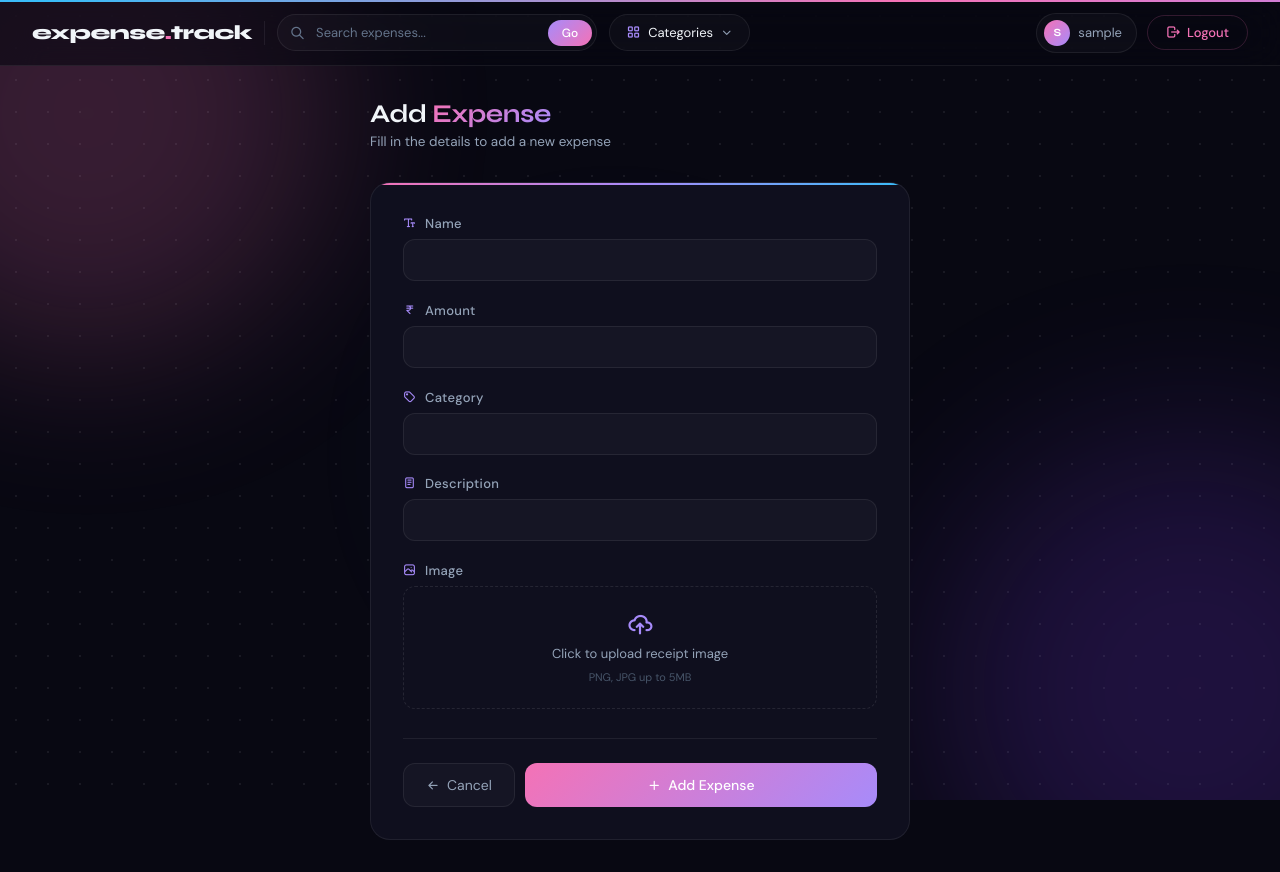
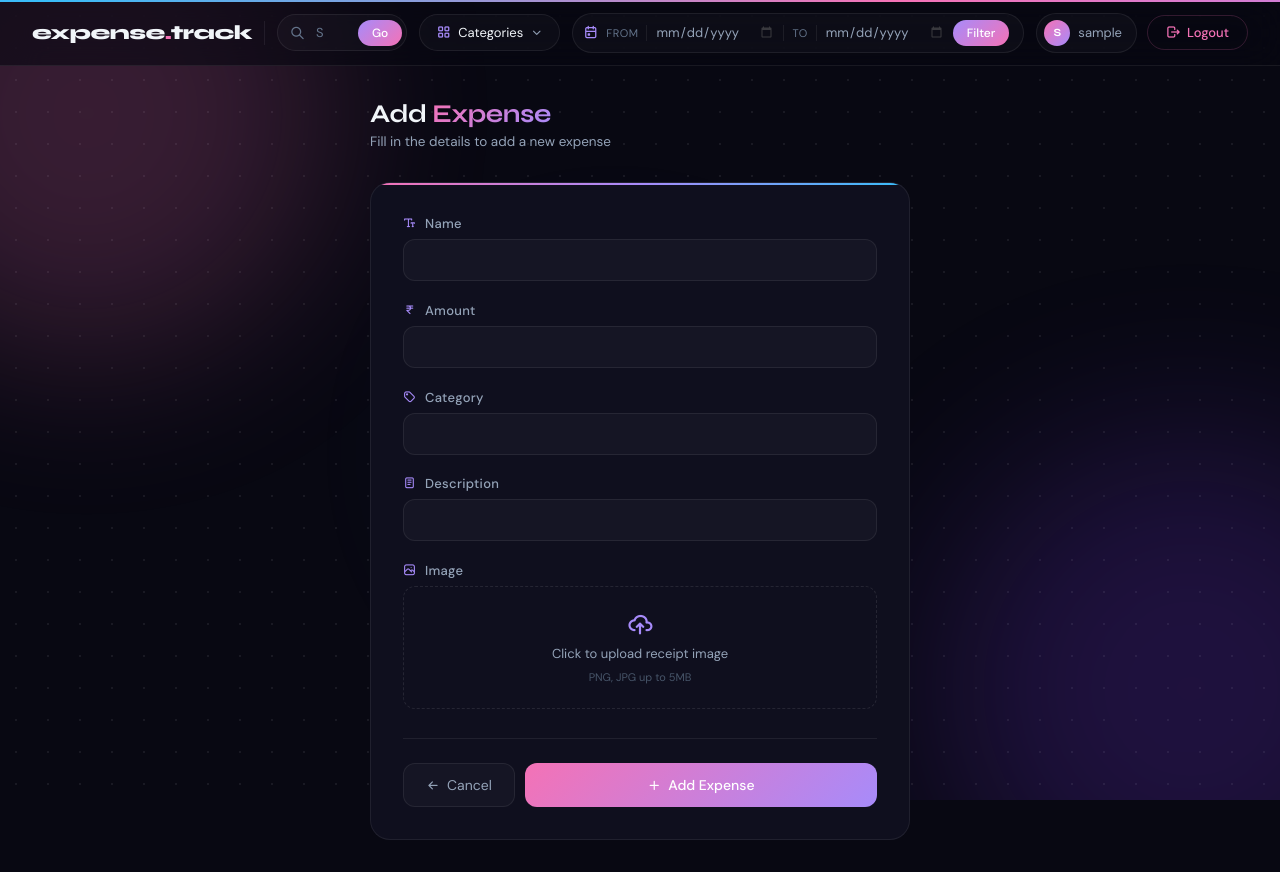
Before and after one commit to yachikadev/Expense-Tracker-Django, a Django app: page /add/ in a window 1280 px wide. Run offline with Django 5.2, Linux system fonts and the light colour scheme; the visitor is signed in with stand-in values (Sample User, id 1).

Commit message:
feat: add date range filter to expense list

```diff
--- a/ExpenseTracker/views.py
+++ b/ExpenseTracker/views.py
@@ -18,7 +18,8 @@ class ExpenseListView(LoginRequiredMixin,ListView):
     def get_queryset(self):
         query = self.request.GET.get('q')
         category = self.request.GET.get('category')
-
+        date_from = self.request.GET.get('date_from')
+        date_to = self.request.GET.get('date_to')
         expense = Expense.objects.filter(user=self.request.user)
 
         if query:
@@ -29,6 +30,10 @@ class ExpenseListView(LoginRequiredMixin,ListView):
             expense = expense.filter(category=category)
 
         return expense
+        if date_from:
+            expense = expense.filter(date__gte=date_from)
+        if date_to:
+            expense = expense.filter(date__lte=date_to)
     def get_context_data(self, **kwargs):
         context = super().get_context_data(**kwargs)
         context['categories'] = Expense.objects.filter(user=self.request.user)\
--- a/templates/base.html
+++ b/templates/base.html
@@ -312,6 +312,59 @@
     ::-webkit-scrollbar-track { background: var(--bg); }
     ::-webkit-scrollbar-thumb { background: #ffffff15; border-radius: 3px; }
     ::-webkit-scrollbar-thumb:hover { background: #a78bfa55; }
+    .df-wrap {
+  display: flex;
+  align-items: center;
+  gap: 8px;
+  padding: 6px 14px 6px 10px;
+  background: #ffffff07;
+  border: 1px solid var(--border);
+  border-radius: 50px;
+  transition: border-color 0.25s, background 0.25s;
+}
+.df-wrap:focus-within {
+  border-color: #a78bfa55;
+  background: #a78bfa0a;
+}
+.df-icon { font-size: 15px; color: var(--purple); flex-shrink: 0; }
+.df-sep { width: 1px; height: 16px; background: var(--border); flex-shrink: 0; }
+.df-label {
+  font-size: 11px;
+  color: #64748b;
+  text-transform: uppercase;
+  letter-spacing: 0.5px;
+  white-space: nowrap;
+}
+.df-input {
+  background: transparent;
+  border: none;
+  outline: none;
+  color: var(--text);
+  font-family: 'DM Sans', sans-serif;
+  font-size: 13px;
+  width: 120px;
+  cursor: pointer;
+  color-scheme: dark;
+}
+.df-input::-webkit-datetime-edit-fields-wrapper { color: var(--muted); }
+.df-input::-webkit-calendar-picker-indicator {
+  filter: invert(0.6);
+  cursor: pointer;
+  opacity: 0.5;
+}
+.df-btn {
+  padding: 5px 14px;
+  background: linear-gradient(135deg, var(--purple), var(--pink));
+  border: none;
+  border-radius: 50px;
+  color: #fff;
+  font-size: 12px;
+  font-weight: 500;
+  font-family: 'DM Sans', sans-serif;
+  cursor: pointer;
+  transition: opacity 0.2s, transform 0.2s;
+}
+.df-btn:hover { opacity: 0.85; transform: scale(1.04); }
   </style>
 </head>
 <body>
@@ -364,8 +417,17 @@
       {% endif %}
     </div>
   </div>
-
-  <!-- Right: user + logout -->
+    <div class="df-wrap">
+  <i class="ti ti-calendar-event df-icon"></i>
+  <span class="df-label">From</span>
+  <div class="df-sep"></div>
+  <input class="df-input" type="date" name="date_from" value="{{ request.GET.date_from|default:'' }}">
+  <div class="df-sep"></div>
+  <span class="df-label">To</span>
+  <div class="df-sep"></div>
+  <input class="df-input" type="date" name="date_to" value="{{ request.GET.date_to|default:'' }}">
+  <button type="submit" class="df-btn">Filter</button>
+</div>
   <div class="nav-right">
     <div class="user-pill">
       <div class="avatar">{{ request.user.username|slice:":1"|upper }}</div>
```
